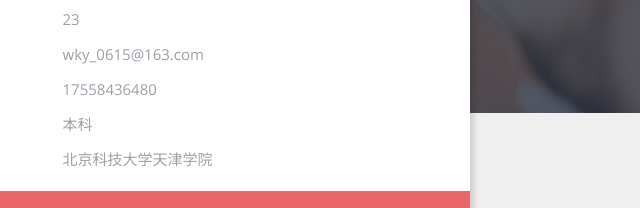
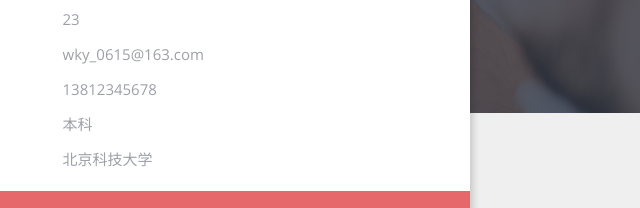
Before and after one commit to keyuTech/resume, a plain HTML site: page index.html in a window 1280 px wide. Shown: the part 402-610 px from the top of the page, 640-1280 px from the left. Drawn offline with Linux system fonts and the light colour scheme.

Commit message:
完成作品集

```diff
--- a/index.html
+++ b/index.html
@@ -46,11 +46,11 @@
             <dt>邮箱</dt>
             <dd>wky_0615@163.com</dd>
             <dt>电话</dt>
-            <dd>17558436480</dd>
+            <dd>13812345678</dd>
             <dt>学历</dt>
             <dd>本科</dd>
             <dt>学校</dt>
-            <dd>北京科技大学天津学院</dd>
+            <dd>北京科技大学</dd>
           </dl>
         </div>
       </div>
--- a/style.css
+++ b/style.css
@@ -345,7 +345,6 @@ main .portfolio .footBar.state-3 .barItems {
 main .portfolio .allWorks {
   margin-top: 5px;
   height: 279px;
-  border: 1px solid red;
 }
 
 main .portfolio .allWorks .works {
```
